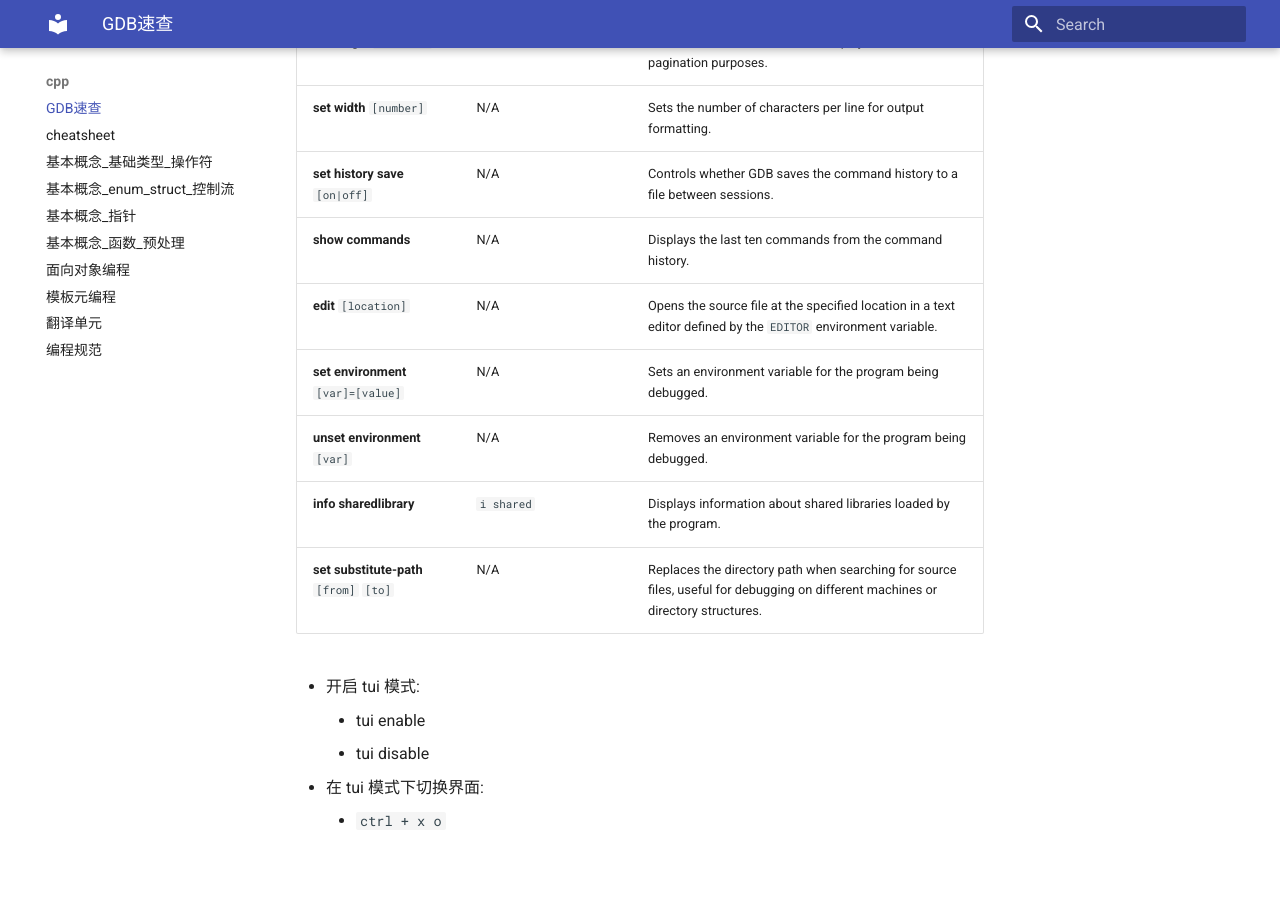
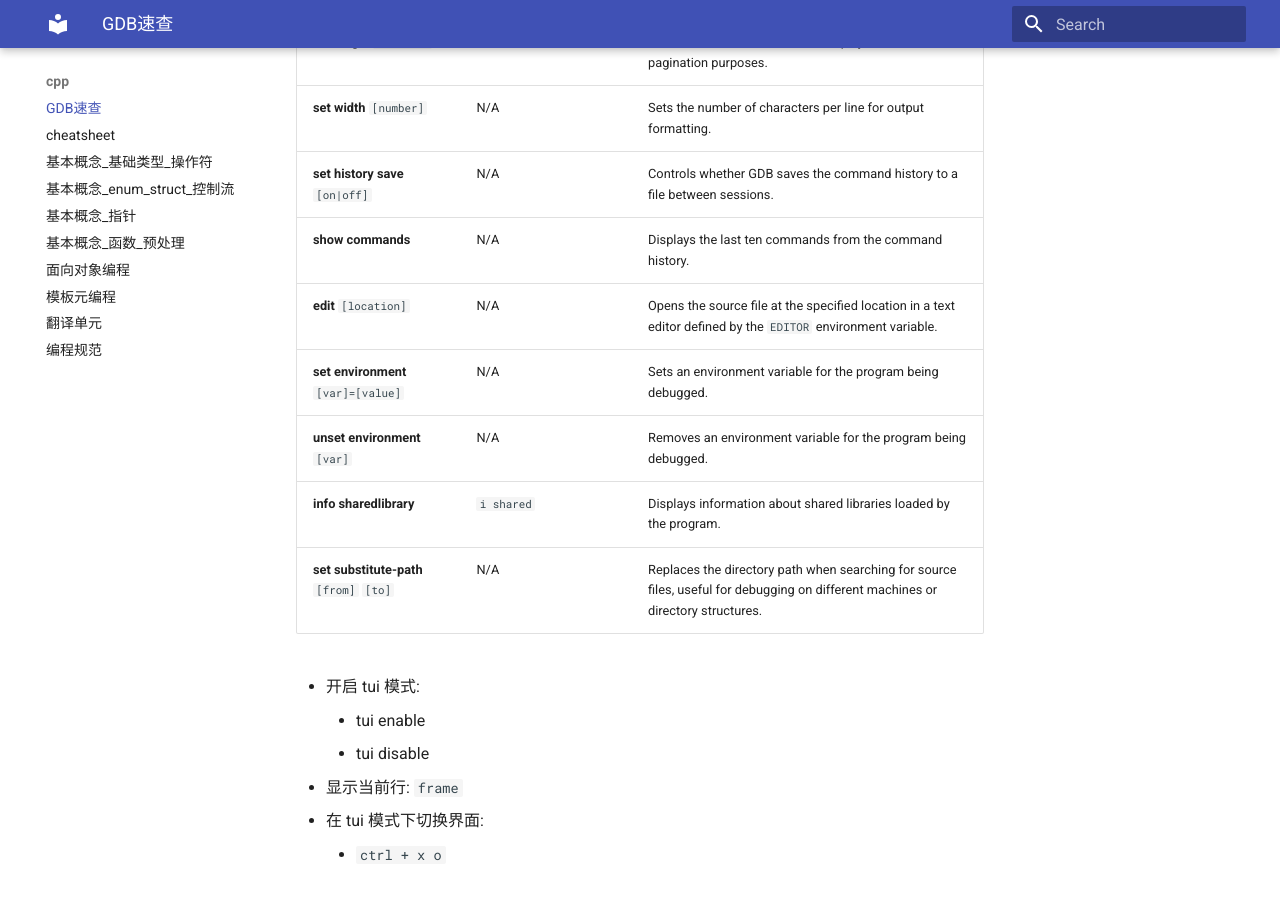
Before and after one commit to ymma98/technotes, an MkDocs documentation site: the page built from docs/cpp/GDB速查.md, in a window 1280 px wide and 900 px high, scrolled down 5498 px. Built offline with MkDocs 1.6.1 and Material for MkDocs 9.7.7, drawn with Linux system fonts in a browser that asks for light colours; before the commit the page ends 6364 px from its top, so only the background shows below that.

Commit message:
docs/cpp/GDB速查.md updated from https://stackedit.cn/

```diff
--- a/docs/cpp/GDB速查.md
+++ b/docs/cpp/GDB速查.md
@@ -104,10 +104,13 @@
 	* tui enable
 	* tui disable
 
+* 显示当前行: `frame`
+
 * 在 tui 模式下切换界面:
 	* `ctrl + x o`
 
 
 <!--stackedit_data:
-eyJoaXN0b3J5IjpbLTgyODY3NTY3LC0yOTI5NzAwNTJdfQ==
+eyJoaXN0b3J5IjpbMTM1MTMzNDcyMCwtODI4Njc1NjcsLTI5Mj
+k3MDA1Ml19
 -->
```
